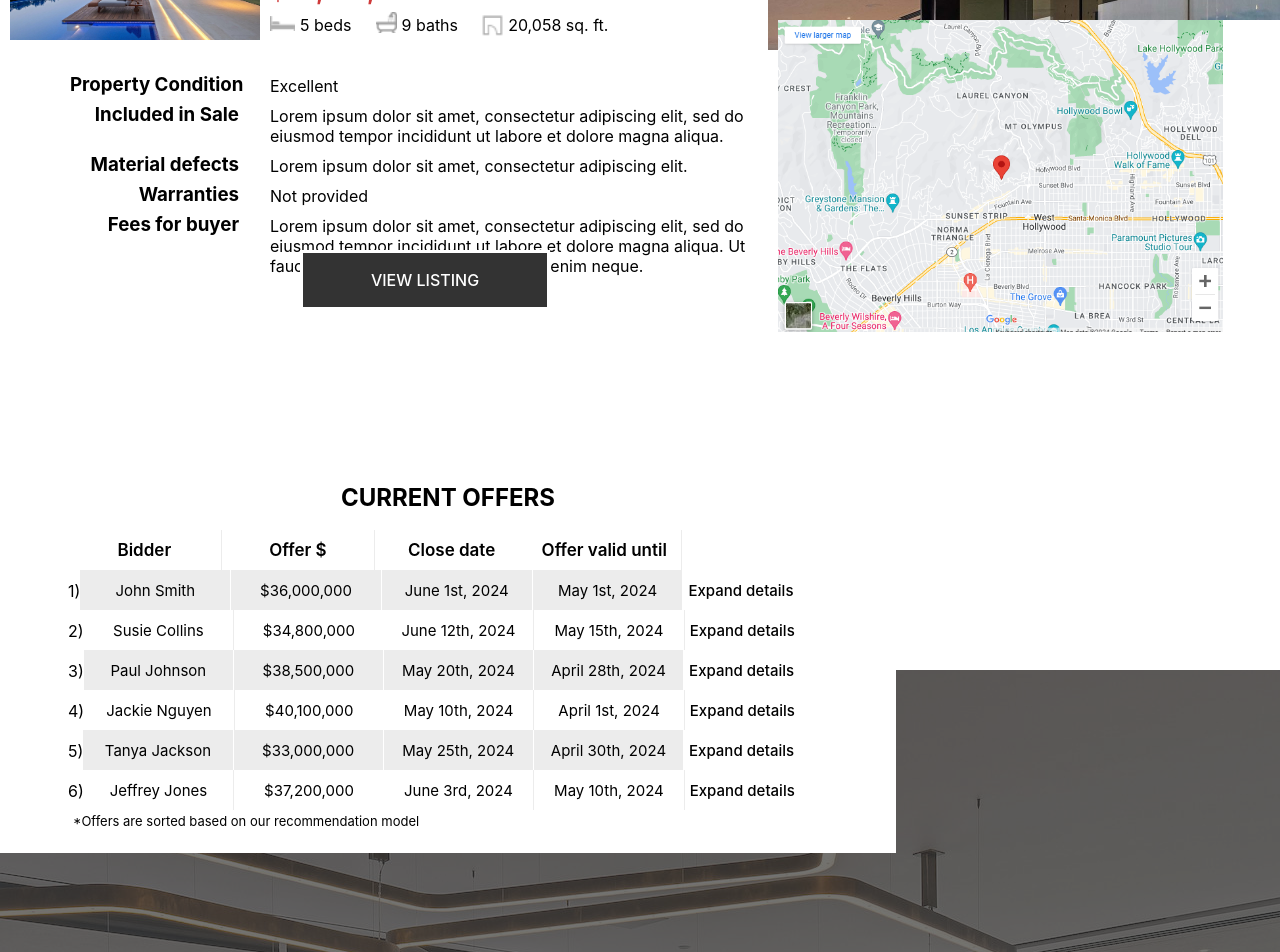
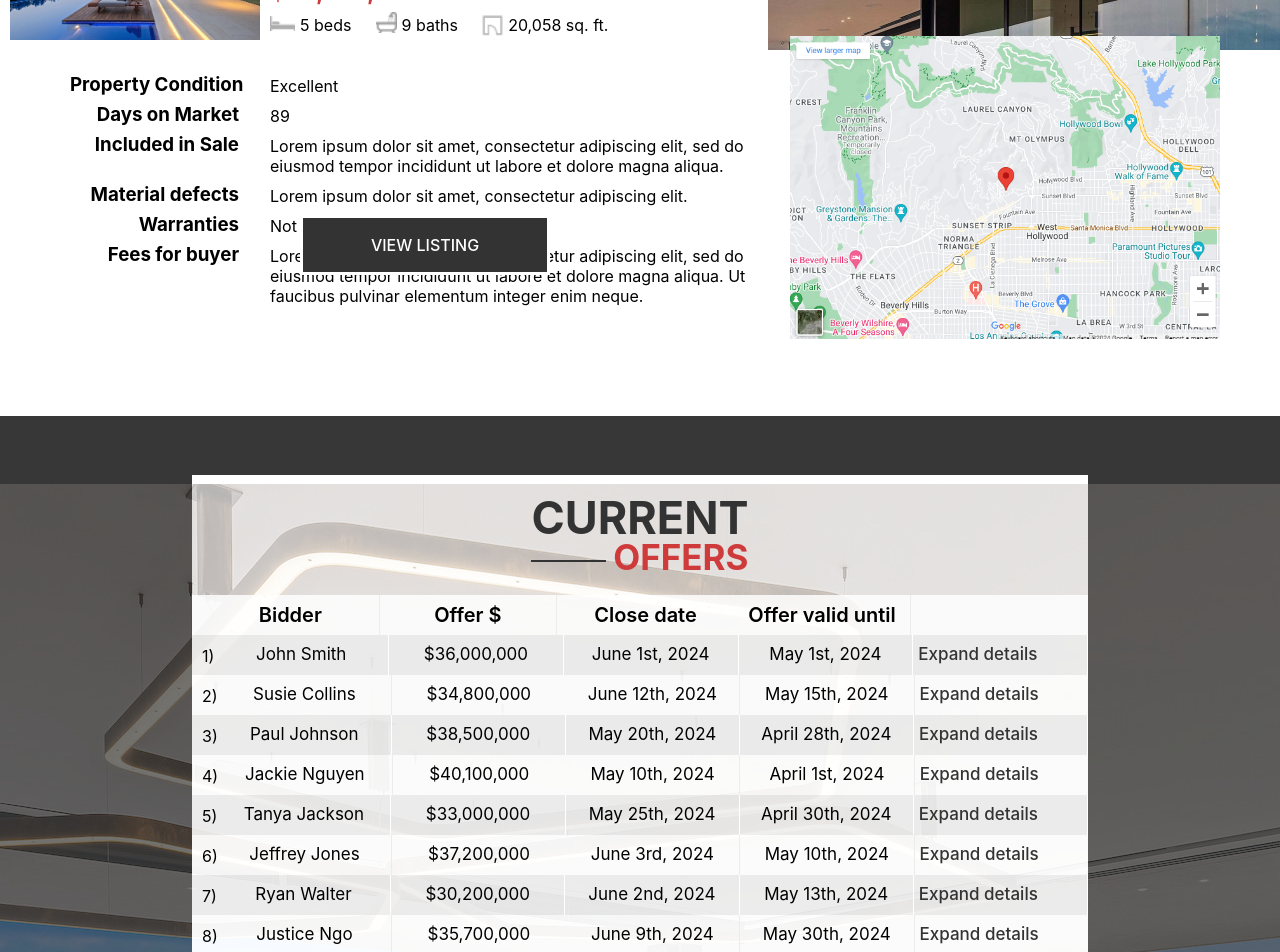
Before and after one commit to adamsrbryan/homekey, a React (Vite) app: page / in a window 1280 px wide. Shown: the part 300-1252 px from the top of the page. Built offline with nearby package versions, Linux system fonts and the light colour scheme.

Commit message:
Finish current offers section

```diff
--- a/src/App.scss
+++ b/src/App.scss
@@ -201,6 +201,9 @@ html {
   height: 80vh;
   position: relative;
   background: rgba(21, 21, 21, 0.85);
+  display: flex;
+  justify-content: center;
+  align-items: center;
 
   .bid-section {
     display: flex;
@@ -211,6 +214,7 @@ html {
     align-items: center;
     width: 70%;
     min-width: 840px;
+    height: max-content;
   }
 
   .background-image {
@@ -224,21 +228,47 @@ html {
     z-index: 0;
   }
 
+  span {
+    padding-top: 20px;
+  }
+
   h2 {
       text-align: center;
       position: relative;
       z-index: 10;
-      background-color: #fff;
+      //background-color: #fff;
       width: 100%;
+      font-weight: 700;
+      font-size: 35px;
+      text-align: right;
+  }
+
+  h2:first-child {
+    font-size: 45px;
+    color: #333;
+  }
+
+  h2:last-child {
+    color: rgb(207, 58, 58);
+  }
+
+  h2:last-child:before {
+    content: '';
+    width: 75px;
+    height: 2px;
+    display: block;
+    background-color: #333;
+    position: absolute;
+    top: 20px;
   }
 
   .bids {
     //max-width: 600px;
     width: 100%;
-    background-color: #fff;
+    //background-color: #fff;
     display:grid;
     grid-template-rows: auto auto;
-    padding: 20px 68px;
+    padding: 20px 0;
     position: relative;
     z-index: 10;
 
@@ -247,14 +277,15 @@ html {
       justify-content: space-between;
       width: 100%;
       height: 40px;
+      padding-left: 10px;
     }
 
     .row:nth-child(odd) {
-      background-color: #fff;
+      background-color: #ffffffd6
     }
 
     .row:nth-child(even) {
-      background-color: #ececec;
+      background-color: #ecececd6;
 
       .box {
         border-right: 1px solid #fff;
@@ -262,21 +293,20 @@ html {
     }
 
     .row p{
-      background-color: #fff;
       padding-top: 13px;
     }
 
     .header-row .box {
       justify-content: center;
       font-weight: 600;
-      font-size: 17px;
+      font-size: 20px;
     }
 
     .box{
       color: #000;
       display: flex;
       align-items: center;
-      font-size: 15px;
+      font-size: 17px;
       white-space: nowrap;
       flex: 1;
       width: 150px;
@@ -287,12 +317,20 @@ html {
 
     .box:last-child {
       justify-content: left;
-      background: #fff;
       border-right: none;
     }
 
     .box:nth-child(3) {
       border-right: none;
+    }
+
+    a {
+      color: #333 !important;
+      cursor: pointer;
+    }
+
+    a:hover {
+      color: rgb(207, 58, 58) !important;
     }
 
     .disclaimer {
@@ -308,6 +346,7 @@ html {
   display: flex;
   justify-content: center;
   align-items: center;
+  z-index: 11;
 }
 
 .ReactModal__Overlay--after-open{
@@ -351,6 +390,10 @@ html {
     p {
       margin-top: 5px;
     }
+
+    .offer-ammount {
+      font-size: 20px;
+    }
   }
 }
 
@@ -367,7 +410,7 @@ body > div:nth-child(4) > div > div > div:nth-child(2) > div:nth-child(3) > p, b
 .information {
   padding: 25px 0 25px 70px;
   max-width: 1060px;
-  height: 400px;
+  height: 330px;
 
   .info-cat {
     display: flex;
@@ -390,19 +433,18 @@ body > div:nth-child(4) > div > div > div:nth-child(2) > div:nth-child(3) > p, b
 
   .map {
     width: 90%;
-    max-width: 445px;
-    height: 48%;
+    max-width: 430px;
+    height: 55%;
     background-image: url("./assets/map.png");
     background-size: cover;
   }
 
   .map-wrapper {
     position: absolute;
-    left: 778px;
-    top: 40%;
+    left: 790px;
+    top: 42%;
     width: 100%;
-    height: 650px;
-    background-color: #fff;
+    height: 550px;
     z-index: 5;
   }
 
@@ -417,7 +459,7 @@ body > div:nth-child(4) > div > div > div:nth-child(2) > div:nth-child(3) > p, b
     text-align: center;
     position: absolute;
     left: 300px;
-    bottom: 190px;
+    bottom: 225px;
   }
 
   .view-listing:hover {
@@ -426,3 +468,23 @@ body > div:nth-child(4) > div > div > div:nth-child(2) > div:nth-child(3) > p, b
     border: 1px solid black;
   }
 }
+
+.filler {
+  width: 100%;
+  height: 100px;
+  background-color: white;
+}
+
+.credit-score-wrapper {
+  display: flex;
+  flex-direction: column;
+  justify-content: center;
+  align-items: center;
+}
+.credit-score {
+  background-image: url(/src/assets/credit-score.png);
+  width: 475px;
+  height: 230px;
+  background-size: cover;
+  margin: 5px 0;
+}
--- a/src/components/Bids.jsx
+++ b/src/components/Bids.jsx
@@ -35,7 +35,7 @@ function Offer({bidderName, offerAmmount, contingencies, loanApproval, closeDate
                     </div>
                     <div className='modal-info'>
                         <h4>Offer</h4>
-                        <p>{offerAmmount}</p>
+                        <p className='offer-ammount'>{offerAmmount}</p>
                     </div>
                     <div className='modal-info'>
                         <h4>Possibility of loan</h4>
@@ -67,6 +67,11 @@ function Offer({bidderName, offerAmmount, contingencies, loanApproval, closeDate
                         <p>Lorem ipsum dolor sit amet, consectetur adipiscing elit, sed do eiusmod tempor incididunt ut labore et dolore magna aliqua. Eu scelerisque felis imperdiet proin. Amet dictum sit amet justo donec enim diam vulputate.</p>
                     </div>
                 </div>
+
+                <div className='credit-score-wrapper'>
+                    <div className='credit-score' />
+                    <h4>Buyer's credit history</h4>
+                </div>
             </ReactModal>
             <a className="box" onClick={showModal}>Expand details</a>
         </>
--- a/src/components/Property.jsx
+++ b/src/components/Property.jsx
@@ -43,6 +43,10 @@ function Property({address, location, beds, baths, sqft, price}) {
                 <p>Excellent</p>
             </div>
             <div className='info-cat'>
+                <h3>Days on Market</h3>
+                <p>89</p>
+            </div>
+            <div className='info-cat'>
                 <h3>Included in Sale</h3>
                 <p>Lorem ipsum dolor sit amet, consectetur adipiscing elit, sed do eiusmod tempor incididunt ut labore et dolore magna aliqua.</p>
             </div>
@@ -61,9 +65,12 @@ function Property({address, location, beds, baths, sqft, price}) {
             <button className='view-listing'>VIEW LISTING</button>
         </section>
         <section className='bids-wrapper'>
-            <canvas className='background-image' />
+            <div className='background-image' />
             <div className='bid-section'>
-                <h2>CURRENT OFFERS</h2>
+                <span>
+                    <h2>CURRENT</h2>
+                    <h2>OFFERS</h2>
+                </span>
                 <div className='bids'>
                     <div className="row header-row">
                         <div className="box">Bidder</div>
@@ -144,10 +151,35 @@ function Property({address, location, beds, baths, sqft, price}) {
                             ranking={"6"}
                         />
                     </div>
+                    <div className="row">
+                        <Offer
+                            bidderName={"Ryan Walter"}
+                            offerAmmount={"$30,200,000"}
+                            contingencies={"NA"}
+                            loanApproval={"Highly likely"}
+                            closeDate={"June 2nd, 2024"}
+                            deedType={"General warranty deed"}
+                            offerExpiration={"May 13th, 2024"}
+                            ranking={"7"}
+                        />
+                    </div>
+                    <div className="row">
+                        <Offer
+                            bidderName={"Justice Ngo"}
+                            offerAmmount={"$35,700,000"}
+                            contingencies={"NA"}
+                            loanApproval={"Not likely"}
+                            closeDate={"June 9th, 2024"}
+                            deedType={"General warranty deed"}
+                            offerExpiration={"May 30th, 2024"}
+                            ranking={"8"}
+                        />
+                    </div>
                     <p className='disclaimer'>*Offers are sorted based on our recommendation model</p>
                 </div>
             </div>
         </section>
+        <section className='filler' />
     </>
     )
 };
```
Also changed, not shown: src/assets/credit-score.png (added).
